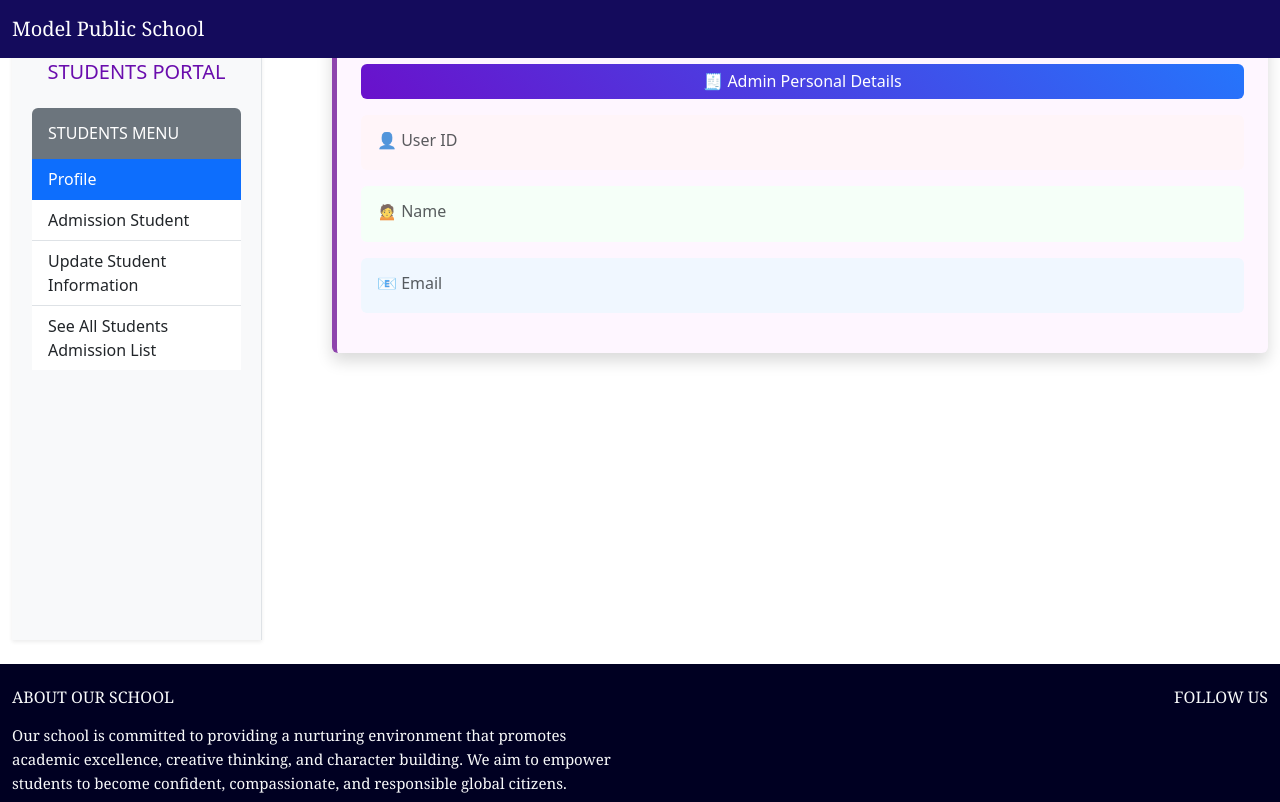
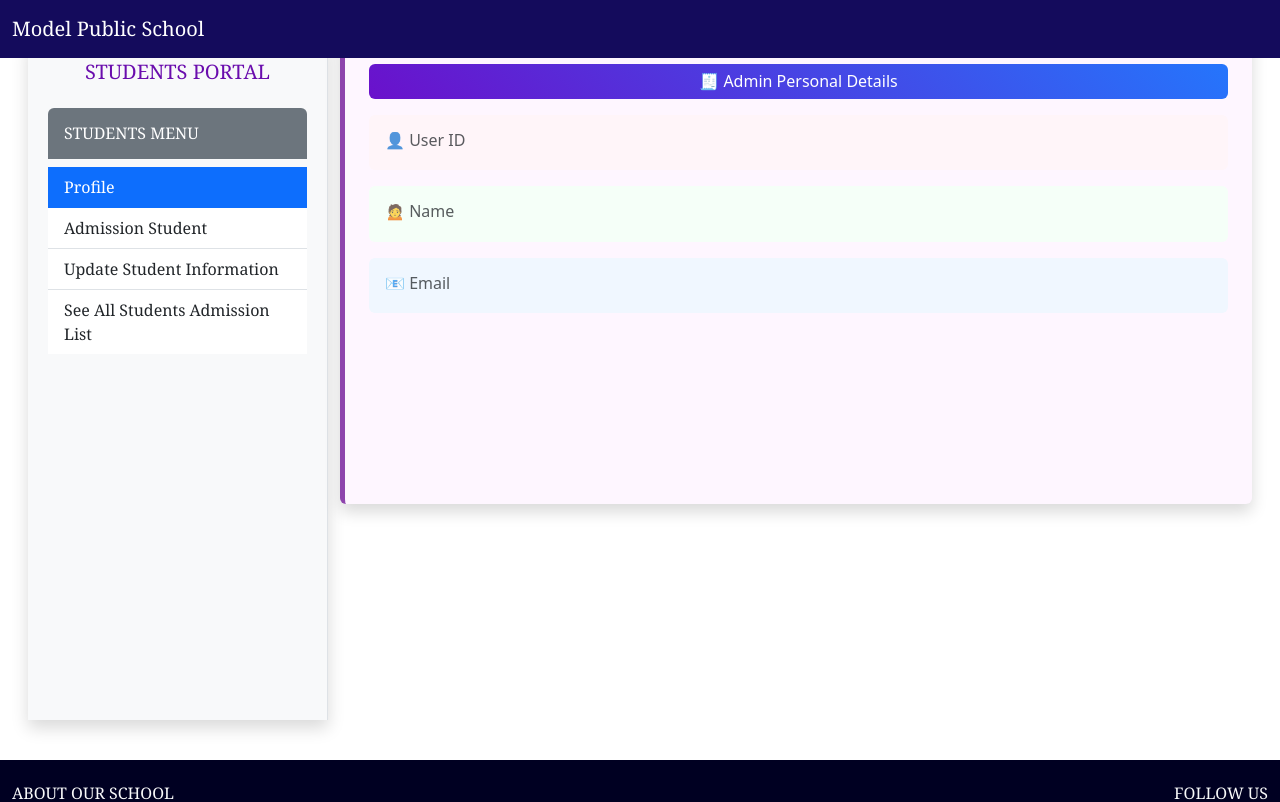
Before and after one commit to Kundan001122/mern-frontend, a React (Vite) app: page /adminadmission in a window 1280 px wide. Shown: the top 802 px of the page. Built offline with nearby package versions, Linux system fonts and the light colour scheme.

Commit message:
Updated frontend

```diff
--- a/src/Layouts/Contact.jsx
+++ b/src/Layouts/Contact.jsx
@@ -44,7 +44,7 @@ export default function Contact() {
     try {
       const isValid = Validation(data);
       if (isValid) {
-        // eslint-disable-next-line no-undef
+
         await fetch(`${import.meta.env.VITE_API_BASE_URL}/Contacts`, {
           method: "POST",
           headers: { "Content-Type": "application/json" },
--- a/src/Layouts/Layout.jsx
+++ b/src/Layouts/Layout.jsx
@@ -1,18 +1,18 @@
-import React from 'react'
-import Nav from './Nav'
-import Footer from './Footer'
+import React from 'react';
+import Nav from './Nav';
+import Footer from './Footer';
 
-
-export default function Layout({children}) {
+export default function Layout({ children }) {
   return (
     <>
       <Nav />
 
 
+      <main className="container-fluid my-4 px-3" style={{ minHeight: '80vh' }}>
         {children}
+      </main>
 
       <Footer />
-
     </>
-  )
+  );
 }
--- a/src/pages/auth/Admin/AdminAdmission.jsx
+++ b/src/pages/auth/Admin/AdminAdmission.jsx
@@ -9,20 +9,21 @@ export default function AdminAdmission() {
 
   return (
     <Layout>
-      <div className="container my-4">
+      <div className="container-fluid my-4">
         <div className="row">
-          {/* Sidebar */}
-          <div className="col-md-3">
+
+          <div className="col-12 col-md-4 col-lg-3 mb-3">
             <AdminMenu />
           </div>
 
-          {/* Main Content */}
-          <div className="col-md-9">
+
+          <div className="col-12 col-md-8 col-lg-9">
             <div
               className="p-4 rounded shadow"
               style={{
                 background: "#fef6ff",
                 borderLeft: "5px solid #8e44ad",
+                minHeight: "60vh",
               }}
             >
               <h3
--- a/src/pages/auth/Admin/AdminMenu.jsx
+++ b/src/pages/auth/Admin/AdminMenu.jsx
@@ -1,28 +1,71 @@
-import React from 'react';
+import React, { useState } from 'react';
 import { NavLink } from 'react-router-dom';
 
 export default function AdminMenu() {
+  const [isOpen, setIsOpen] = useState(false);
+
+  const toggleSidebar = () => setIsOpen(!isOpen);
+
   return (
+    <>
+
+      <button
+        className="btn btn-dark position-fixed top-0 start-0 m-2 d-md-none"
+        onClick={toggleSidebar}
+        style={{
+          zIndex: 1100,
+          fontSize: '24px',
+          padding: '4px 10px',
+        }}
+      >
+        &#8942;
+      </button>
+
+
       <div
-      className="top-0 mt-3 start-0 bg-light border-end shadow-sm d-flex flex-column"
+        className={`bg-light border-end shadow d-flex flex-column  top-0 start-0 mt-3 ${
+          isOpen ? 'd-block' : 'd-none'
+        } d-md-flex`}
         style={{
-        height: '75vh',
-        width: '250px',
+          height: '85vh',
+          width: '300px',
           padding: '20px',
           overflowY: 'auto',
-        zIndex: 1040,
+          fontFamily: `'Georgia', serif`,
+          backgroundColor: '#f8f9fa',
         }}
       >
+
+        <button
+          className="btn btn-sm btn-outline-danger d-md-none align-self-end mb-3"
+          onClick={toggleSidebar}
+        >
+          ✕
+        </button>
+
         <h1 className="h5 text-center mb-4" style={{ color: '#6a0dad' }}>
           STUDENTS PORTAL
         </h1>
+
         <div className="list-group list-group-flush">
-        <h4 className="bg-secondary text-white p-3 rounded-top mb-0">STUDENTS MENU</h4>
-        <NavLink className="list-group-item list-group-item-action py-2" to="/adminadmission">Profile</NavLink>
-        <NavLink className="list-group-item list-group-item-action py-2" to="/studentadmission">Admission Student</NavLink>
-        <NavLink className="list-group-item list-group-item-action py-2" to="/updatestudent/some-id">Update Student Information</NavLink>
-        <NavLink className="list-group-item list-group-item-action py-2" to="/admissionall">See All Students Admission List</NavLink>
+          <h4 className="bg-secondary text-white p-3 rounded-top mb-2">
+            STUDENTS MENU
+          </h4>
+
+          <NavLink className="list-group-item list-group-item-action py-2" to="/adminadmission">
+            Profile
+          </NavLink>
+          <NavLink className="list-group-item list-group-item-action py-2" to="/studentadmission">
+            Admission Student
+          </NavLink>
+          <NavLink className="list-group-item list-group-item-action py-2" to="/updatestudent/some-id">
+            Update Student Information
+          </NavLink>
+          <NavLink className="list-group-item list-group-item-action py-2" to="/admissionall">
+            See All Students Admission List
+          </NavLink>
         </div>
       </div>
+    </>
   );
 }
--- a/src/pages/auth/Admin/StudentAdmission.jsx
+++ b/src/pages/auth/Admin/StudentAdmission.jsx
@@ -71,7 +71,7 @@ export default function StudentAdmission() {
     }
 
     try {
-    // eslint-disable-next-line no-undef
+
       await axios.post(`${import.meta.env.VITE_API_BASE_URL}/api/users/add-student`, record);
       toast.success("New Admission Added", { autoClose: 1000 });
 
--- a/src/pages/auth/Login.jsx
+++ b/src/pages/auth/Login.jsx
@@ -29,7 +29,7 @@ export default function Login() {
     }
   };
 
-  //Form Validation
+
   function Validation(data) {
     let newErrors = {};
 
@@ -106,7 +106,7 @@ export default function Login() {
           <div className="card-body p-4">
             <form onSubmit={handleLogin}>
 
-              {/* Email Field */}
+
               <div className="mb-3">
                 <label htmlFor="email" className="form-label visually-hidden">Email</label>
                 <input
@@ -118,7 +118,7 @@ export default function Login() {
                   value={formData.email}
                   onChange={handleChange}
                   required
-                  style={{ borderRadius: '0.5rem', borderColor: '#C0C0C0' }} // Light gray border
+                  style={{ borderRadius: '0.5rem', borderColor: '#C0C0C0' }}
                 />
                 {errors.email && (
                   <div className="invalid-feedback">
```
Also changed, not shown: src/pages/auth/Admin/AdmissionAllStd.jsx (+45 -50 lines). Lines whose indentation alone changed are shown as unchanged.
